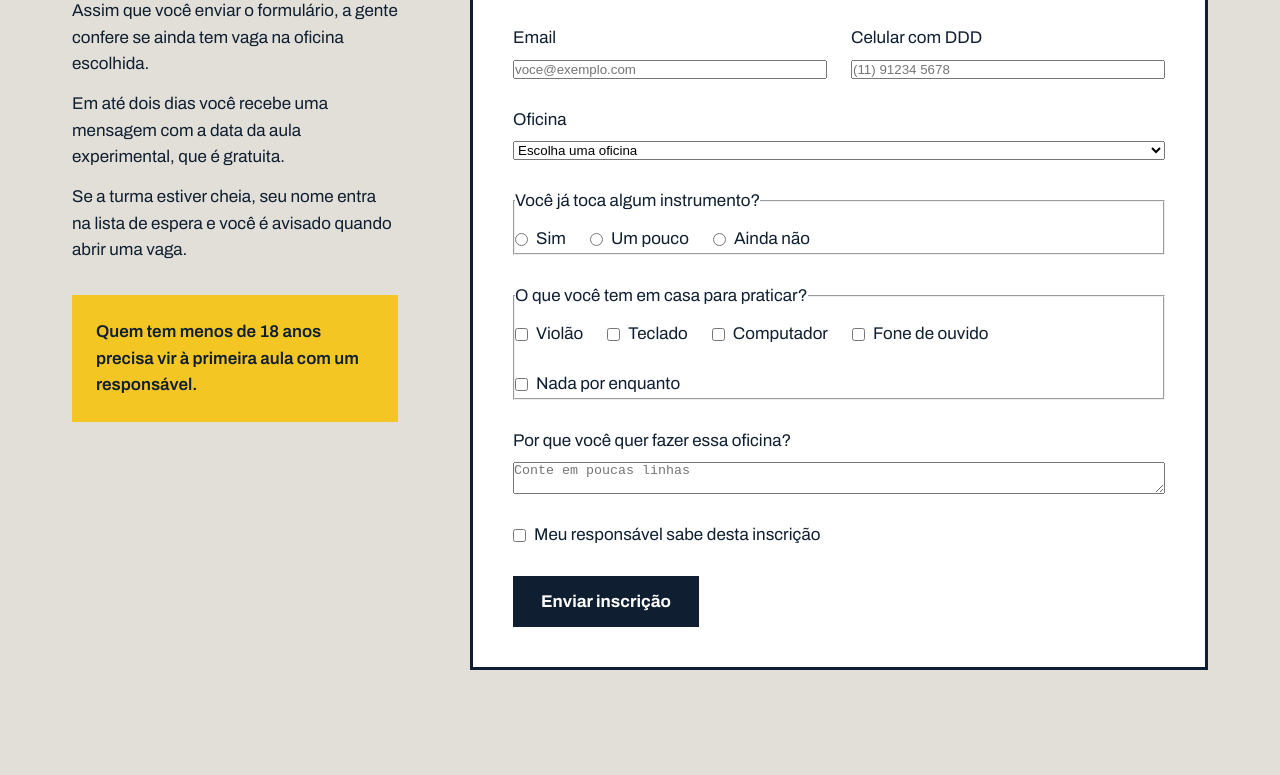
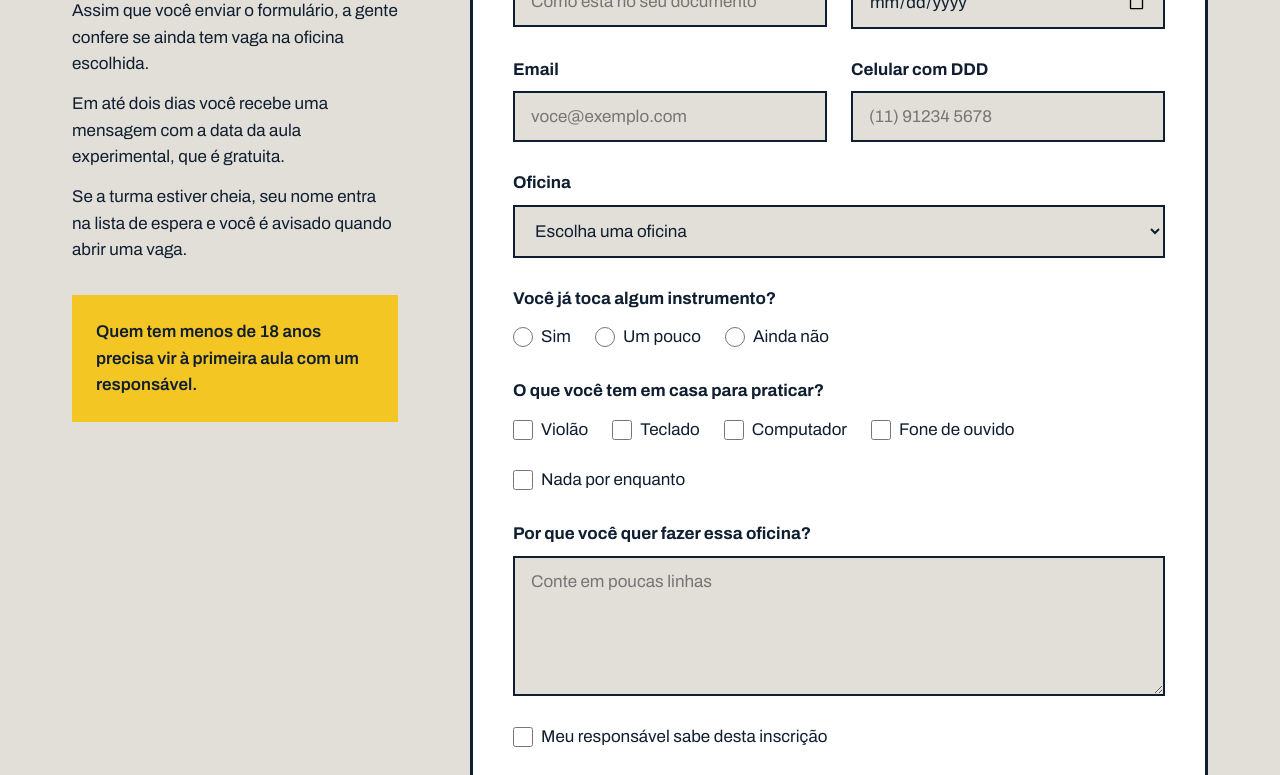
Before and after one commit to vitorsgoncalves-ctrl/laje_sonora, a plain HTML site: page inscricao.html in a window 1280 px wide. Shown: the part 442-1217 px from the top of the page. Drawn offline with Linux system fonts and the light colour scheme; a web font is replaced by a local one.

Commit message:
Página de inscrição pronta

```diff
--- a/inscricao.css
+++ b/inscricao.css
@@ -180,3 +180,51 @@ h1, h2, h3 {
     align-items: center;
     gap: 8px;
 }
+
+.formulario label,
+.formulario legend {
+    font-weight: 700;
+}
+
+.formulario fieldset {
+    border: none;
+}
+
+.formulario input[type="text"],
+.formulario input[type="email"],
+.formulario input[type="tel"],
+.formulario input[type="date"],
+.formulario select,
+.formulario textarea {
+    width: 100%;
+    padding: 14px 16px;
+    border: 2px solid var(--tinta);
+    background: var(--concreto);
+    font-family: var(--fonte-texto);
+    font-size: 17px;
+    color: var(--tinta);
+}
+
+.formulario input:focus,
+.formulario select:focus,
+.formulario textarea:focus {
+    outline: 3px solid var(--caixa-dagua);
+    outline-offset: 2px;
+    background: var(--branco);
+}
+
+.formulario textarea {
+    height: 140px;
+    resize: vertical;
+}
+
+.formulario .opcao label {
+    font-weight: 500;
+}
+
+.formulario input[type="radio"],
+.formulario input[type="checkbox"] {
+    width: 20px;
+    height: 20px;
+    accent-color: var(--caixa-dagua);
+}
```
